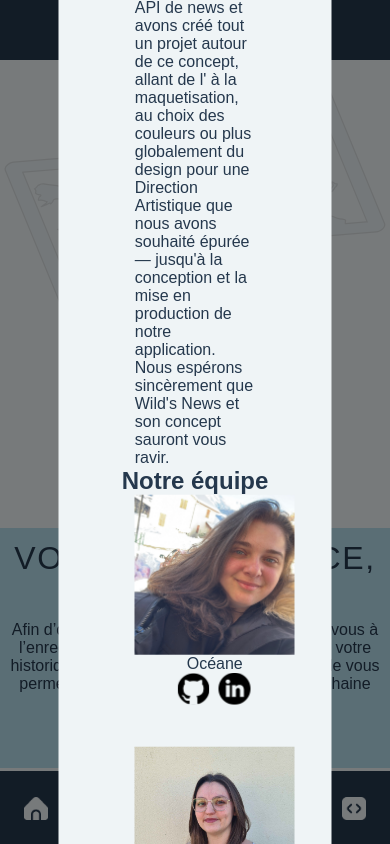
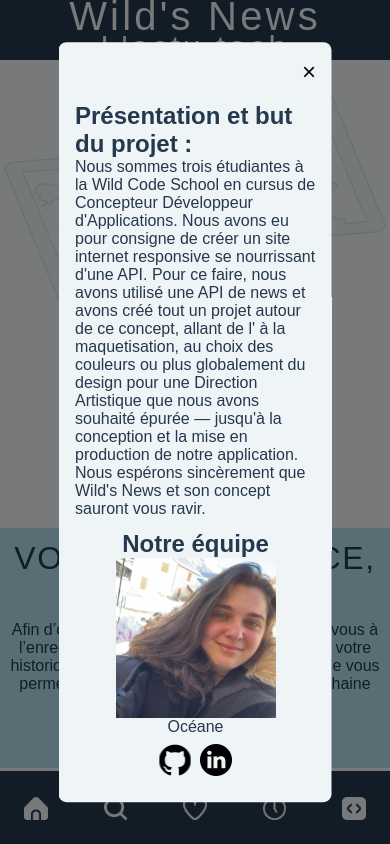
Before and after one commit to WildCodeSchool/2024-12-orleans-cda-project2-team-b, a React (Vite) app: page / in a window 390 px wide. Both pictures are taken after a click on the button 354 px from the left and 810 px from the top of the page. Built offline with nearby package versions, Linux system fonts and the light colour scheme; a web font is replaced by a local one.

Commit message:
fixing responsive of the modal content

```diff
--- a/src/components/modal.scss
+++ b/src/components/modal.scss
@@ -75,3 +75,19 @@ div.modal {
     }
   }
 }
+
+@media (max-width: 700px) {
+  div.modal {
+    max-height: 90dvh;
+    // width: 70dvw;
+    overflow-x: scroll;
+  }
+
+  .aboutSection p {
+    padding: 0 0 5% 0;
+  }
+  .aboutSection,
+  .membersInformations {
+    padding: 0 !important;
+  }
+}
```
